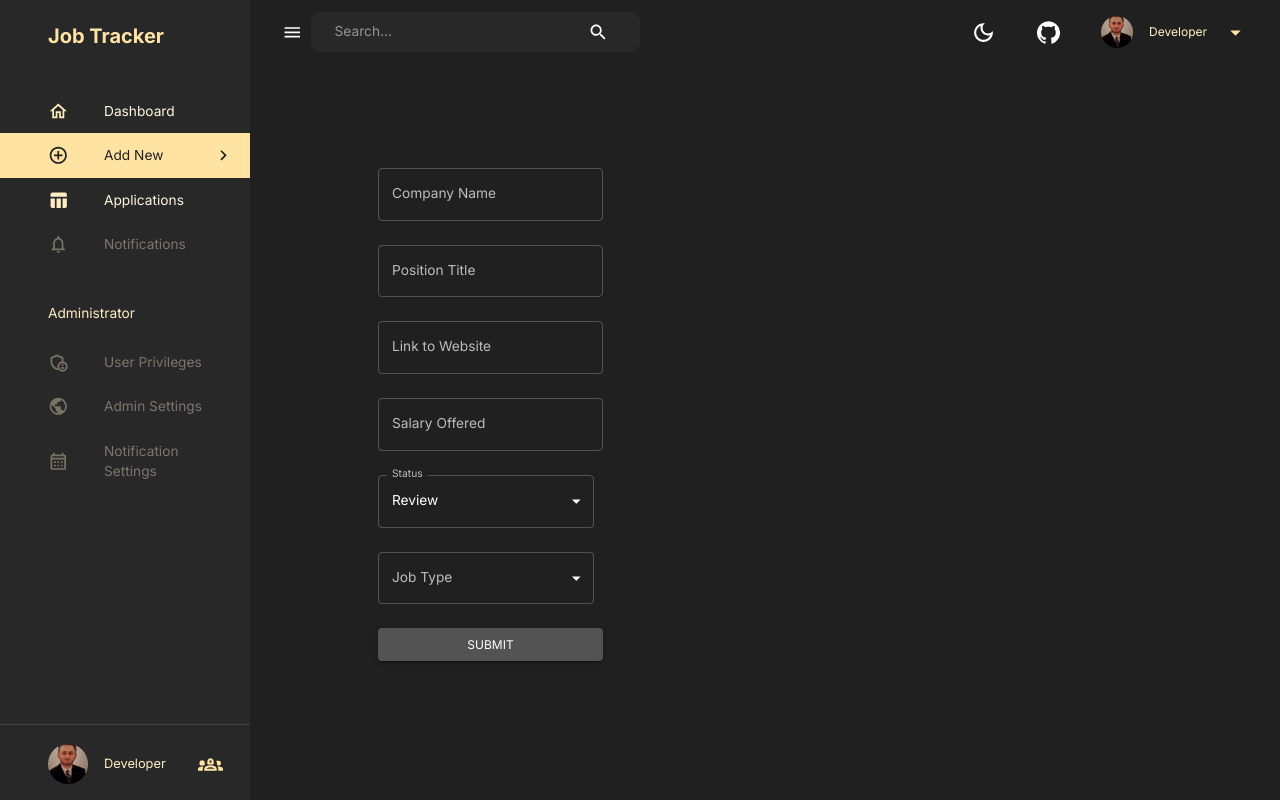
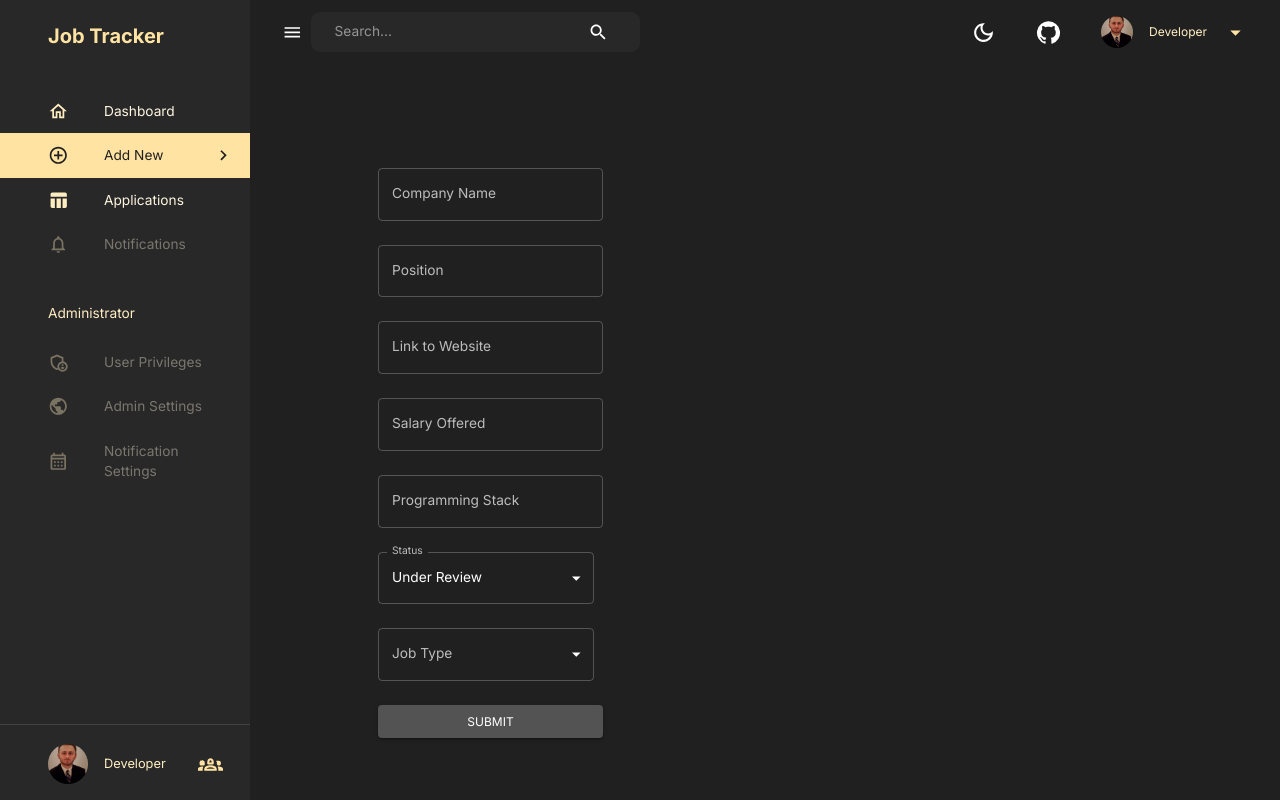
Before and after one commit to KodyAnderson1/ApplicationTracker, a React (Create React App) app in the folder client/: page /add_new in a window 1280 px wide. Built offline with nearby package versions, Linux system fonts and the light colour scheme; no server answers.

Commit message:
corrected bug in form

```diff
--- a/client/src/components/BreakdownChart.jsx
+++ b/client/src/components/BreakdownChart.jsx
@@ -4,7 +4,7 @@ import { Box, Typography, useTheme } from "@mui/material";
 import { ResponsivePie } from "@nivo/pie";
 // import { useGetSalesQuery } from "state/api";
 
-const BreakdownChart = ({ isDashboard = false, data, total }) => {
+const BreakdownChart = ({ isDashboard = false, data = {}, total = 0 }) => {
   // console.log("🚀 ~ file: BreakdownChart.jsx:7 ~ BreakdownChart ~ data", data);
 
   //   const { data, isLoading } = useGetSalesQuery();
--- a/client/src/components/NewApplicationForm.jsx
+++ b/client/src/components/NewApplicationForm.jsx
@@ -34,10 +34,10 @@ export function NewApplicationForm() {
     // Other stuff
     // console.log("🚀 ~ file: NewApplicationForm.jsx:18 ~ NewApplicationForm ~ state", state);
     addNewApplication(state).unwrap();
-    // dispatch({
-    //   type: ACTION_TYPES.RESET,
-    //   payload: INITIAL_STATE,
-    // });
+    dispatch({
+      type: ACTION_TYPES.RESET,
+      payload: INITIAL_STATE,
+    });
   };
 
   const handleChange = (e) => {
@@ -74,7 +74,7 @@ export function NewApplicationForm() {
           <TextField
             name="positionTitle"
             id="positionTitleFormId"
-            label="Position Title"
+            label="Position"
             variant="outlined"
             onChange={handleChange}
             value={state.positionTitle}
@@ -100,7 +100,7 @@ export function NewApplicationForm() {
             value={state.salary}
           />
         </div>
-        {/* <div>
+        <div>
           <TextField
             name="stack"
             id="stackFormId"
@@ -109,7 +109,7 @@ export function NewApplicationForm() {
             onChange={handleChange}
             value={state.stack}
           />
-        </div> */}
+        </div>
         <div>
           <FormControl sx={{ minWidth: "13.5rem" }}>
             <InputLabel id="status-select-label">Status</InputLabel>
@@ -120,7 +120,7 @@ export function NewApplicationForm() {
               value={state.status}
               label="Status"
               onChange={handleChange}>
-              <MenuItem value={STATUS_TYPES.REVIEW}>Review</MenuItem>
+              <MenuItem value={STATUS_TYPES.REVIEW}>Under Review</MenuItem>
               <MenuItem value={STATUS_TYPES.REJECTED}>Rejected</MenuItem>
               <MenuItem value={STATUS_TYPES.ACCEPTED}>Accepted</MenuItem>
               <MenuItem value={STATUS_TYPES.INTERVIEW}>Interview</MenuItem>
```
